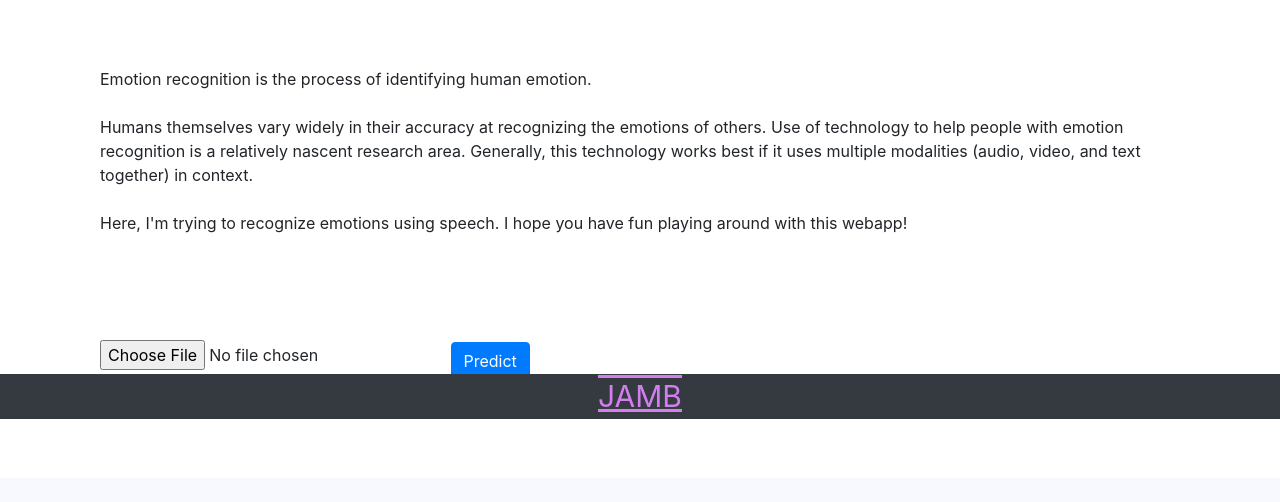
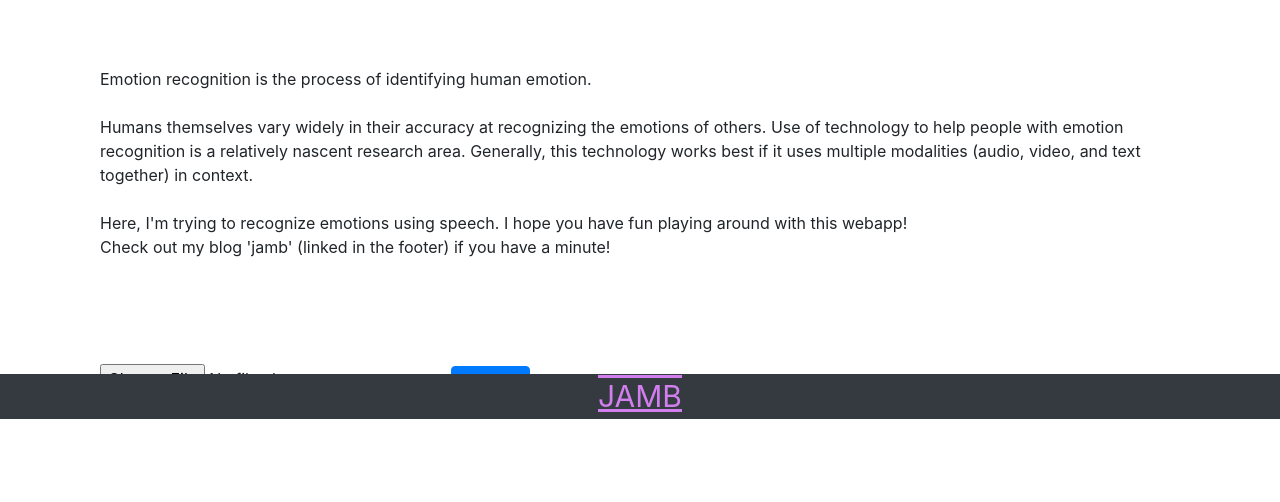
Before and after one commit to kavan4/heroku-emote-ai, a Flask app: page / in a window 1280 px wide. Shown: the part 381-883 px from the top of the page. Before the commit the page ends 800 px from the top, so only its background shows below. Run offline with Flask 2, Linux system fonts and the light colour scheme; parts of the project's set-up code (start-up, migrations or seed data) failed here and were passed over; some libraries are stand-ins or nearby versions.

Commit message:
Update base.html

```diff
--- a/templates/base.html
+++ b/templates/base.html
@@ -106,7 +106,9 @@
             Generally, this technology works best if it uses multiple modalities (audio, video, and text together) in context.
             <br>
             <br>
-            Here, I'm trying to recognize emotions using speech. I hope you have fun playing around with this webapp!</p>
+            Here, I'm trying to recognize emotions using speech. I hope you have fun playing around with this webapp!
+            <br>Check out my blog 'jamb' (linked in the footer) if you have a minute!
+        </p>
 
         <!-- Main Input For Receiving Query to our ML -->
 
```
